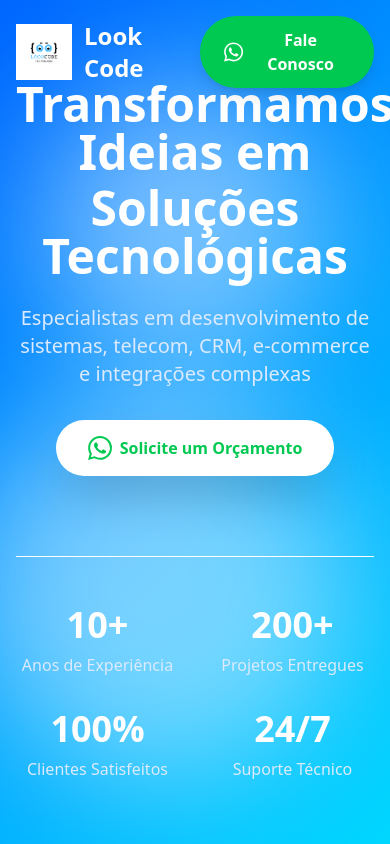
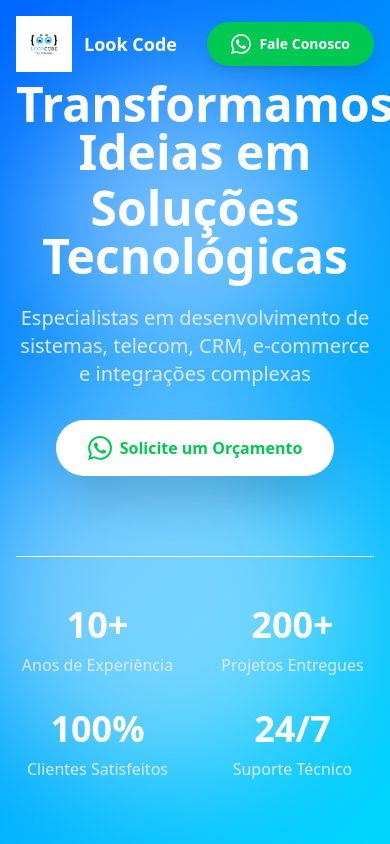
Before and after one commit to LookCode-Tecnologia/lp-lookcode, a React (Vite) app: page / in a window 390 px wide. Shown: the top 844 px of the page. Built offline with nearby package versions, Linux system fonts and the light colour scheme; the HTML template or start-up script is replaced by a standard one.

Commit message:
feat: ajustando textos

```diff
--- a/src/components/Header.jsx
+++ b/src/components/Header.jsx
@@ -20,14 +20,14 @@ const Header = () => {
       <div className="container mx-auto px-4 py-4 flex justify-between items-center">
         <div className="flex items-center space-x-3">
           <img src="/icon.png" alt="Look Code" className="w-14 h-14 object-contain" />
-          <span className={`text-2xl font-bold ${isScrolled ? 'text-gray-900' : 'text-white'}`}>
+          <span className={`text-lg md:text-2xl font-bold ${isScrolled ? 'text-gray-900' : 'text-white'}`}>
             Look Code
           </span>
         </div>
 
         <button
           onClick={handleWhatsAppClick}
-          className="bg-green-500 hover:bg-green-600 text-white font-semibold px-6 py-3 rounded-full transition-all duration-300 flex items-center space-x-2 shadow-lg hover:shadow-xl cursor-pointer"
+          className="bg-green-500 hover:bg-green-600 text-white font-semibold px-6 py-3 text-sm rounded-full transition-all duration-300 flex items-center space-x-2 shadow-lg hover:shadow-xl cursor-pointer"
         >
           <svg className="w-5 h-5" fill="currentColor" viewBox="0 0 24 24">
             <path d="M17.472 14.382c-.297-.149-1.758-.867-2.03-.967-.273-.099-.471-.148-.67.15-.197.297-.767.966-.94 1.164-.173.199-.347.223-.644.075-.297-.15-1.255-.463-2.39-1.475-.883-.788-1.48-1.761-1.653-2.059-.173-.297-.018-.458.13-.606.134-.133.298-.347.446-.52.149-.174.198-.298.298-.497.099-.198.05-.371-.025-.52-.075-.149-.669-1.612-.916-2.207-.242-.579-.487-.5-.669-.51-.173-.008-.371-.01-.57-.01-.198 0-.52.074-.792.372-.272.297-1.04 1.016-1.04 2.479 0 1.462 1.065 2.875 1.213 3.074.149.198 2.096 3.2 5.077 4.487.709.306 1.262.489 1.694.625.712.227 1.36.195 1.871.118.571-.085 1.758-.719 2.006-1.413.248-.694.248-1.289.173-1.413-.074-.124-.272-.198-.57-.347m-5.421 7.403h-.004a9.87 9.87 0 01-5.031-1.378l-.361-.214-3.741.982.998-3.648-.235-.374a9.86 9.86 0 01-1.51-5.26c.001-5.45 4.436-9.884 9.888-9.884 2.64 0 5.122 1.03 6.988 2.898a9.825 9.825 0 012.893 6.994c-.003 5.45-4.437 9.884-9.885 9.884m8.413-18.297A11.815 11.815 0 0012.05 0C5.495 0 .16 5.335.157 11.892c0 2.096.547 4.142 1.588 5.945L.057 24l6.305-1.654a11.882 11.882 0 005.683 1.448h.005c6.554 0 11.89-5.335 11.893-11.893a11.821 11.821 0 00-3.48-8.413Z"/>
```
